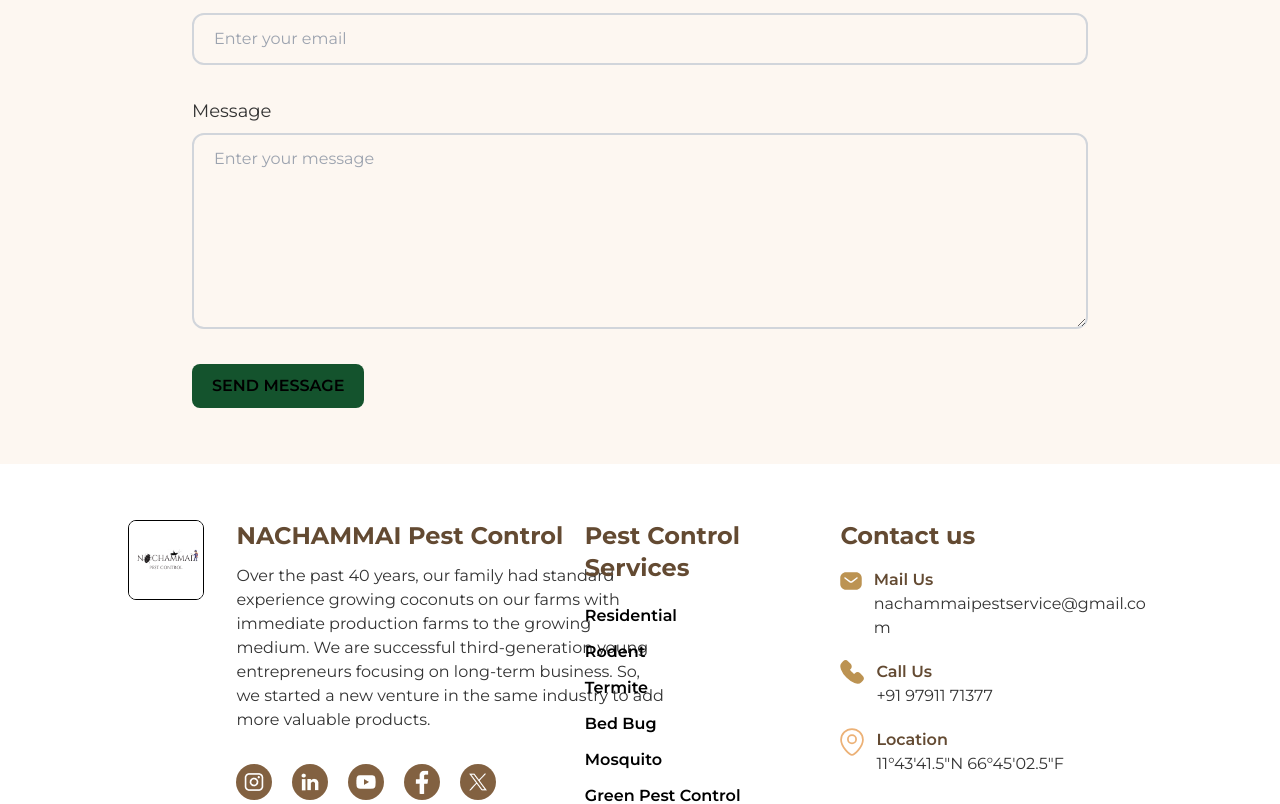
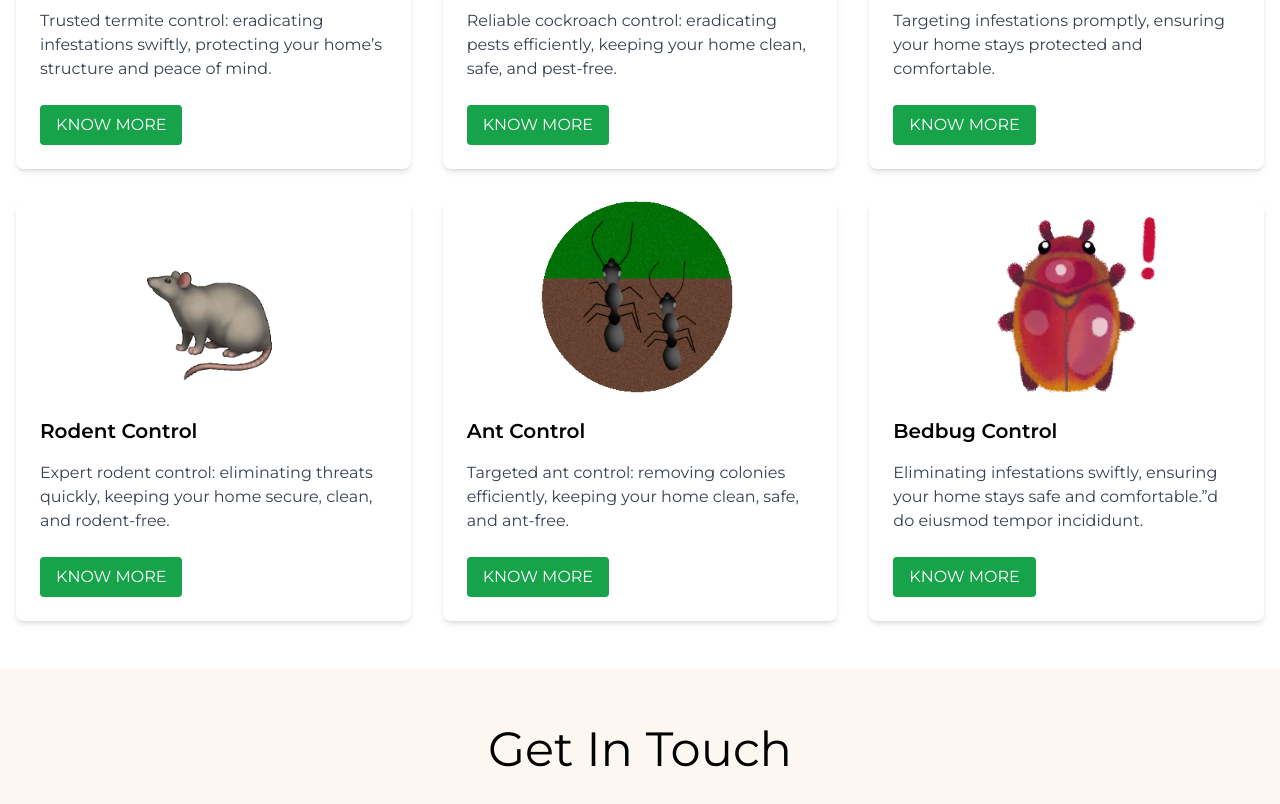
Before and after one commit to sanjay-1505/Nachammai_Pest_Control, a React (Vite) app in the folder Nachammai_Pest_Control/: page /services in a window 1280 px wide. Shown: the part 1175-1979 px from the top of the page. Built offline with nearby package versions, Linux system fonts and the light colour scheme.

Commit message:
Animations Done

```diff
--- a/Nachammai_Pest_Control/package.json
+++ b/Nachammai_Pest_Control/package.json
@@ -13,6 +13,7 @@
     "@emailjs/browser": "^4.4.1",
     "@hookform/resolvers": "^3.9.0",
     "emailjs-com": "^3.2.0",
+    "framer-motion": "^11.11.7",
     "lucide-react": "^0.436.0",
     "react": "^18.3.1",
     "react-dom": "^18.3.1",
--- a/Nachammai_Pest_Control/src/Components/ContactUS.jsx
+++ b/Nachammai_Pest_Control/src/Components/ContactUS.jsx
@@ -2,6 +2,7 @@ import { useForm } from "react-hook-form";
 import { zodResolver } from "@hookform/resolvers/zod";
 import { z } from "zod";
 import emailjs from "emailjs-com";
+import { motion } from "framer-motion";
 
 const Schema = z
   .object({
@@ -56,8 +57,13 @@ const ContactUs = () => {
     );
   };
 
+  const fadeIn = {
+    hidden: { opacity: 0, y: 30 },
+    visible: { opacity: 1, y: 0, transition: { duration: 0.8 } }
+  };
+
   return (
-    <section className="bg-brown50 py-14  ">
+    <motion.section className="bg-brown50 py-14" variants={fadeIn} initial="hidden" animate="visible" >
       <div className="2xl:container mx-auto px-8 md:px-16 lg:px-32">
         <div className="flex justify-center items-center text-black mb-5 md:mb-8">
           <h1 className="text-center text-4xl md:text-5xl">Get In Touch</h1>
@@ -142,7 +148,7 @@ const ContactUs = () => {
           </div>
         </form>
       </div>
-    </section>
+    </motion.section>
   );
 };
 
--- a/Nachammai_Pest_Control/src/Components/Footer.jsx
+++ b/Nachammai_Pest_Control/src/Components/Footer.jsx
@@ -1,8 +1,14 @@
 import { NavLink } from "react-router-dom";
+import { motion } from "framer-motion";
 
 const Footer = () => {
+  const footerAnimation = {
+    hidden: { opacity: 0, y: 50 }, // Start with opacity 0 and move it down slightly
+    visible: { opacity: 1, y: 0, transition: { duration: 1 } } // Animate to full opacity and move up to its original position
+  };
+
   return (
-    <footer className=" pt-14 pb-5 px-8 md:px-16 lg:px-32">
+    <motion.footer variants={footerAnimation} initial="hidden" animate="visible" className=" pt-14 pb-5 px-8 md:px-16 lg:px-32">
       <div className="container grid grid-cols-1 md:grid-cols-2 lg:flex justify-between">
         <div className="flex sm:space-x-4 xl:space-x-8">
           <div className="hidden sm:block">
@@ -160,7 +166,7 @@ const Footer = () => {
               </div>
               <div>
                 <h1 className="text-brown900 font-semibold">Location</h1>
-                <p className="text-[#333333]">11°43'41.5"N 66°45'02.5"F</p>
+                <p className="text-[#333333]">Kattupakkam,Chennai</p>
               </div>
             </div>
           </div>
@@ -170,7 +176,7 @@ const Footer = () => {
       <p className="mt-10 text-center text-brown900 text-sm">
         All copyright@2024 at NACHAMMAI PEST CONTROL
       </p>
-    </footer>
+    </motion.footer>
   );
 };
 
--- a/Nachammai_Pest_Control/src/Components/Navbar.jsx
+++ b/Nachammai_Pest_Control/src/Components/Navbar.jsx
@@ -1,8 +1,24 @@
 import React from 'react'
+import { motion } from 'framer-motion';
+
+
+
 
 const Navbar = () => {
+
+  const fadeIn = {
+    hidden: { opacity: 0, y: 30 },
+    visible: { opacity: 1, y: 0, transition: { duration: 0.8 } }
+  };
+
+  const slideIn = {
+    hidden: { x: '-100%' },
+    visible: { x: 0, transition: { duration: 1 } }
+  };
+
+
   return (
-    <div className="bg-gray-200 py-4 px-6 flex justify-between items-center flex-col md:flex-row">
+    <motion.div variants={fadeIn} initial="hidden" animate="visible" className="bg-gray-200 py-4 px-6 flex justify-between items-center flex-col md:flex-row">
       <div className="flex items-center">
         <img src="./images/logo.png" alt="Nachammai Pest Control" className="w-[125px] h-[80px] mr-4" />
 
@@ -28,7 +44,7 @@ const Navbar = () => {
         </div>
 
       </div>
-    </div>
+    </motion.div>
   )
 }
 
--- a/Nachammai_Pest_Control/src/Components/RandomPointsGame.jsx
+++ b/Nachammai_Pest_Control/src/Components/RandomPointsGame.jsx
@@ -6,7 +6,7 @@ const mosquitoImage = "/images/games.gif"; // Example URL, replace with actual i
 
 const RandomPointsGame = () => {
   const [mosquitoes, setMosquitoes] = useState([]);
-  const [timer, setTimer] = useState(6); // Timer is 10 seconds
+  const [timer, setTimer] = useState(4); // Timer is 10 seconds
   const [killed, setKilled] = useState(false);
 
   useEffect(() => {
--- a/Nachammai_Pest_Control/src/Pages/About.jsx
+++ b/Nachammai_Pest_Control/src/Pages/About.jsx
@@ -1,10 +1,16 @@
 import React from 'react'
 import ContactUs from '../Components/ContactUS'
+import { motion } from 'framer-motion';
 
 const About = () => {
+  const fadeIn = {
+    hidden: { opacity: 0, y: 30 },
+    visible: { opacity: 1, y: 0, transition: { duration: 0.8 } }
+  };
+
   return (
-    <div>
-      <section className="relative bg-[url('/images/banner2.webp')] bg-center bg-no-repeat bg-cover min-h-[600px] flex justify-center items-center">
+    <motion.div variants={fadeIn} initial="hidden" animate="visible"  >
+      <section className="relative bg-[url('/images/bannersss2.jpg')] bg-center bg-no-repeat bg-cover min-h-[600px] flex justify-center items-center">
         <h1 className=" text-black text-5xl md:text-6xl font-semibold">
           About Us
         </h1>
@@ -66,7 +72,7 @@ const About = () => {
 
 
       <ContactUs/>
-    </div>
+    </motion.div>
   )
 }
 
--- a/Nachammai_Pest_Control/src/Pages/Home.jsx
+++ b/Nachammai_Pest_Control/src/Pages/Home.jsx
@@ -3,6 +3,7 @@ import Slider from "react-slick";
 import "slick-carousel/slick/slick.css";
 import "slick-carousel/slick/slick-theme.css";
 import { Link } from "react-router-dom";
+import { motion } from 'framer-motion';
 import { Contact } from 'lucide-react';
 import ContactUs from '../Components/ContactUS';
 import FAQ from '../Components/FAQ';
@@ -44,14 +45,29 @@ const Home = () => {
         ],
       };
 
+    // Animation Variants
+    const fadeIn = {
+        hidden: { opacity: 0, y: 30 },
+        visible: { opacity: 1, y: 0, transition: { duration: 0.8 } }
+    };
+
+    const slideIn = {
+        hidden: { x: '-100%' },
+        visible: { x: 0, transition: { duration: 1 } }
+    };
+
+    const imageSlideIn = {
+        hidden: { x: '100%', opacity: 0 },
+        visible: { x: 0, opacity: 1, transition: { duration: 1 } }
+    };
 
   return (
-    <div>
+    <motion.div initial="hidden" animate="visible">
       <RandomPointsGame/>
         {/* Carousel */}
         <section className="slider-container overflow-hidden">
             <Slider {...settings}>
-            <div className="bg-[url('/images/bannersss1.jpg')] bg-cover bg-center bg-no-repeat w-full min-h-screen relative">
+            <motion.div variants={fadeIn} className="bg-[url('/images/bannersss1.jpg')] bg-cover bg-center bg-no-repeat w-full min-h-screen relative">
                 <div className="absolute inset-x-0 top-1/2 transform -translate-y-1/2 px-8 md:px-20 lg:px-28">
                 <div className="container">
                     <h3 className="text-green-900 font-extrabold text-4xl lg:text-5xl text-stroke-2-white mb-3">
@@ -63,14 +79,14 @@ const Home = () => {
                     </p>
 
                     <Link to="/contact">
-                    <button className="bg-green-900 px-6 py-2 rounded-full text-black font-semibold text-xl md:text-2xl tracking-wide transition-all hover:transition-all hover:bg-gray-200">
+                    <motion.button whileHover={{ scale: 1.1 }} className="bg-green-900 px-6 py-2 rounded-full text-black font-semibold text-xl md:text-2xl tracking-wide transition-all hover:transition-all hover:bg-gray-200">
                         Contact Us
-                    </button>
+                    </motion.button>
                     </Link>
                 </div>
                 </div>
-            </div>
-            <div className="bg-[url('/images/bannersss2.jpg')] bg-cover bg-center bg-no-repeat w-full min-h-screen relative">
+            </motion.div>
+            <motion.div variants={fadeIn} className="bg-[url('/images/bannersss2.jpg')] bg-cover bg-center bg-no-repeat w-full min-h-screen relative">
                 <div className="absolute inset-x-0 top-1/2 transform -translate-y-1/2 px-8 md:px-20 lg:px-28">
                 <div className="">
                     <h3 className="text-green-900 font-extrabold text-4xl lg:text-5xl text-stroke-2-white mb-3">
@@ -82,14 +98,14 @@ const Home = () => {
                     </p>
 
                     <Link to="/services">
-                    <button className="bg-green-900 px-6 py-2 rounded-full text-black font-semibold text-xl md:text-2xl tracking-wide">
+                    <motion.button whileHover={{ scale: 1.1 }} className="bg-green-900 px-6 py-2 rounded-full text-black font-semibold text-xl md:text-2xl tracking-wide">
                         Services
-                    </button>
+                    </motion.button>
                     </Link>
                 </div>
                 </div>
-            </div>
-            <div className="bg-[url('/images/bannersss.jpg')] bg-cover bg-center bg-no-repeat w-full min-h-screen relative">
+            </motion.div>
+            <motion.div variants={fadeIn} className="bg-[url('/images/bannersss.jpg')] bg-cover bg-center bg-no-repeat w-full min-h-screen relative">
                 <div className="absolute inset-x-0 top-1/2 transform -translate-y-1/2 px-8 md:px-20 lg:px-28">
                 <div className="">
                     <h3 className="text-green-900 font-extrabold text-4xl lg:text-5xl text-stroke-2-white mb-3">
@@ -101,25 +117,25 @@ const Home = () => {
                     </p>
 
                     <Link to="/about">
-                    <button className="bg-green-900 px-6 py-2 rounded-full text-black font-semibold text-xl md:text-2xl tracking-wide">
+                    <motion.button whileHover={{ scale: 1.1 }} className="bg-green-900 px-6 py-2 rounded-full text-black font-semibold text-xl md:text-2xl tracking-wide">
                         About Us
-                    </button>
+                    </motion.button>
                     </Link>
                 </div>
                 </div>
-            </div>
+            </motion.div>
             </Slider>
         </section>
 
         {/*About Us*/}
-        <section className="-mt-2 py-14 ">
+        <motion.section variants={fadeIn} className="-mt-2 py-14 ">
         <div className="2xl:container mx-auto px-8 md:px-16 lg:px-32">
-          <div className="flex justify-center items-center text-black font-bold mb-5 md:mb-8">
-            <h1 className="text-4xl md:text-5xl">About Us</h1>
-          </div>
+          <motion.div className="flex justify-center items-center text-black font-bold mb-5 md:mb-8">
+            <motion.h1 className="text-4xl md:text-5xl">About Us</motion.h1>
+          </motion.div>
 
           <div className="mx-auto grid grid-cols-1 lg:grid-cols-2 lg:gap-x-10 xl:gap-0 justify-between items-center">
-            <div className="flex flex-col justify-start order-2 lg:order-1 gap-y-4">
+            <motion.div variants={fadeIn} className="flex flex-col justify-start order-2 lg:order-1 gap-y-4">
               <h2 className="text-[#333333] text-3xl font-bold leading-snug mt-4 lg:mt-0 lg:mb-2.5">
                 NACHAMMAI PEST CONTROL
               </h2>
@@ -134,19 +150,19 @@ const Home = () => {
 
               <div className="mt-5 flex justify-end">
                 <Link to="/about">
-                  <button className="flex items-center text-black font-semibold underline-offset-1 bg-green-800 text-lg px-5 py-2 rounded-lg shadow-md hover:bg-green-500 transition">
+                  <motion.button whileHover={{ scale: 1.1 }} className="flex items-center text-black font-semibold underline-offset-1 bg-green-800 text-lg px-5 py-2 rounded-lg shadow-md hover:bg-green-500 transition">
                     See More
                     <img
                       className="ml-0.5 h-6 w-6 -mr-2"
                       src="/icons/Right2.svg"
                       alt="Arrow icon"
                     />
-                  </button>
+                  </motion.button>
                 </Link>
               </div>
-            </div>
+            </motion.div>
 
-            <div className="flex justify-center flex-col lg:justify-end gap-4 items-center order-1 lg:order-2">
+            <motion.div variants={fadeIn} className="flex justify-center flex-col lg:justify-end gap-4 items-center order-1 lg:order-2">
               <p className='text-[#333333] text-justify leading-relaxed md:text-xl font-bold text-lg '>Find Out what can we do for you.
               </p>
               <p className='text-[#333333] text-justify leading-relaxed md:text-xl font-bold text-lg'>Get in Touch Today for more information!
@@ -154,13 +170,13 @@ const Home = () => {
 
               <button className='bg-green-800 p-3 rounded-md text-black  font-semibold'><a href="tel:+91 9791171377">Call Now</a></button>
               <button className='bg-green-800 p-3 rounded-md text-black font-semibold'><Link to='/contact'>Contact Us</Link></button>
-            </div>
+            </motion.div>
           </div>
         </div>
-      </section>
+      </motion.section>
 
-        {/*Pest Services*/}
-        <div className="bg-white p-4 rounded-lg  mt-3 mb-3">
+      {/*Pest Services*/}
+      <motion.div variants={fadeIn} className="bg-white p-4 rounded-lg  mt-3 mb-3">
            <h2 className="text-2xl text-center font-bold mb-4">What Kind of Pest Control Service Are You Looking For?</h2>
             <div className="grid grid-cols-3 gap-4">
               <div className="flex flex-col items-center justify-center">
@@ -188,17 +204,17 @@ const Home = () => {
                 <p className="text-black mt-2 font-bold">Bed Bugs</p>
               </div>
             </div>
-        </div>
+        </motion.div>
 
         {/*Technicians*/}
 
         <section className="pt-8 md:pt-14 ">
-          <h1 className="mt-5 md:mt-0 text-3xl md:text-5xl text-center mb-10 text-black">
+          <motion.h1 variants={fadeIn} className="mt-5 md:mt-0 text-3xl md:text-5xl text-center mb-10 text-black">
             Profession Pest Control Technicians
-          </h1>
+          </motion.h1>
        </section>
 
-       <section className="pt-8 md:pt-14 mb-4">
+       <motion.section variants={fadeIn} className="pt-8 md:pt-14 mb-4">
         <div className="2xl:container mx-auto px-8 md:px-16 lg:px-32">
           <div className="grid grid-cols-1 md:grid-cols-2 gap-4">
             <div className="flex flex-col order-1 lg:order-2">
@@ -224,9 +240,9 @@ const Home = () => {
             </div>
           </div>
         </div>
-      </section>
+      </motion.section>
 
-      <section className="pt-5 md:pt-14 mb-4 ">
+      <motion.section variants={fadeIn} className="pt-5 md:pt-14 mb-4 ">
         <div className="2xl:container mx-auto px-8 md:px-16 lg:px-32">
           <div className="grid grid-cols-1 md:grid-cols-2 gap-4 relative">
             <div className="flex flex-col">
@@ -251,9 +267,9 @@ const Home = () => {
             </div>
           </div>
         </div>
-      </section>
+      </motion.section>
 
-      <section className="pt-8 md:pt-14 mb-4">
+      <motion.section variants={fadeIn} className="pt-8 md:pt-14 mb-4">
         <div className="2xl:container mx-auto px-8 md:px-16 lg:px-32">
           <div className="grid grid-cols-1 md:grid-cols-2 gap-4">
             <div className="flex flex-col order-1 lg:order-2">
@@ -279,9 +295,9 @@ const Home = () => {
             </div>
           </div>
         </div>
-      </section>
+      </motion.section>
 
-      <section className="pt-5 md:pt-14 mb-4">
+      <motion.section variants={fadeIn} className="pt-5 md:pt-14 mb-4">
         <div className="2xl:container mx-auto px-8 md:px-16 lg:px-32">
           <div className="grid grid-cols-1 md:grid-cols-2 gap-4 relative">
             <div className="flex flex-col">
@@ -306,9 +322,9 @@ const Home = () => {
             </div>
           </div>
         </div>
-      </section>
+      </motion.section>
 
-      <section className="pt-8 md:pt-14 mb-4">
+      <motion.section variants={fadeIn} className="pt-8 md:pt-14 mb-4">
         <div className="2xl:container mx-auto px-8 md:px-16 lg:px-32">
           <div className="grid grid-cols-1 md:grid-cols-2 gap-4">
             <div className="flex flex-col order-1 lg:order-2">
@@ -334,18 +350,23 @@ const Home = () => {
             </div>
           </div>
         </div>
-      </section>
-
-      <div className='mt-3 mb-4'>
-      <FAQ/>
-      </div>
-      <ContactUs/>
-    </div>
+      </motion.section>
 
 
 
 
-  )
-}
 
-export default Home
+
+        <motion.div variants={fadeIn} className="bg-white p-4 rounded-lg  mt-3 mb-3">
+            <FAQ />
+        </motion.div>
+
+        {/*Contact*/}
+        <motion.section variants={fadeIn} className="p-4">
+          <ContactUs />
+        </motion.section>
+    </motion.div>
+  );
+};
+
+export default Home;
--- a/Nachammai_Pest_Control/src/Pages/Services.jsx
+++ b/Nachammai_Pest_Control/src/Pages/Services.jsx
@@ -2,13 +2,94 @@ import React from 'react'
 import ContactUs from '../Components/ContactUS'
 
 const Services = () => {
+
+  const services = [
+    {
+      title: 'Termite Control',
+      description:
+       'Trusted termite control: eradicating infestations swiftly, protecting your home’s structure and peace of mind.',
+      imageUrl: '/images/termites.gif',
+      altText: 'Termite Control',
+      website:'https://en.wikipedia.org/wiki/Termite'
+    },
+    {
+      title: 'Cockroach Control',
+      description:
+        'Reliable cockroach control: eradicating pests efficiently, keeping your home clean, safe, and pest-free.',
+      imageUrl: '/images/roaches.gif', // Replace with the correct image URL
+      altText: 'Cockroach Control',
+      website:'https://en.wikipedia.org/wiki/Cockroach'
+    },
+    {
+      title: 'Mosquito Control',
+      description:
+        'Targeting infestations promptly, ensuring your home stays protected and comfortable.',
+      imageUrl: '/images/mosquito.gif', // Replace with the correct image URL
+      altText: 'Mosquito Control',
+      website:'https://en.wikipedia.org/wiki/Mosquito'
+    },
+    {
+      title: 'Rodent Control',
+      description:
+        'Expert rodent control: eliminating threats quickly, keeping your home secure, clean, and rodent-free.',
+      imageUrl: '/images/rats.gif', // Replace with the correct image URL
+      altText: 'Rodent Control',
+      website:'https://en.wikipedia.org/wiki/Rodent'
+    },
+    {
+      title: 'Ant Control',
+      description:
+        'Targeted ant control: removing colonies efficiently, keeping your home clean, safe, and ant-free.',
+      imageUrl: '/images/ants.gif', // Replace with the correct image URL
+      altText: 'Ant Control',
+      website:'https://en.wikipedia.org/wiki/Ant'
+    },
+    {
+      title: 'Bedbug Control',
+      description:
+        'Eliminating infestations swiftly, ensuring your home stays safe and comfortable.”d do eiusmod tempor incididunt.',
+      imageUrl: '/images/bedbugs.gif', // Replace with the correct image URL
+      altText: 'BedBug Control',
+      website:'https://en.wikipedia.org/wiki/Bed_bug'
+    },
+  ];
+
   return (
     <>
-      <section className="relative bg-[url('/images/banner3.avif')] bg-center bg-no-repeat bg-cover min-h-[600px] flex justify-center items-center">
+      <section className="relative bg-[url('/images/bannersss.jpg')] bg-center bg-no-repeat bg-cover min-h-[600px] flex justify-center items-center">
         <h1 className=" text-black text-5xl md:text-6xl font-semibold">
           Services
         </h1>
       </section>
+
+      <section className="py-12">
+      <div className="container mx-auto px-4">
+        <h2 className="text-center text-3xl font-bold mb-8">Our Services</h2>
+        <div className="grid gap-8 lg:grid-cols-3 md:grid-cols-2 sm:grid-cols-1">
+          {services.map((service, index) => (
+            <div key={index} className="bg-white shadow-md rounded-lg overflow-hidden">
+              <img
+                src={service.imageUrl}
+                alt={service.altText}
+                className="pl-[25%] h-48 object-cover"
+              />
+              <div className="p-6">
+                <h3 className="text-xl font-semibold mb-4">{service.title}</h3>
+                <p className="text-gray-700 mb-6">{service.description}</p>
+                <a
+                  href={service.website}
+                  className="inline-block bg-green-600 text-white px-4 py-2 rounded hover:bg-green-700 transition"
+                >
+                  KNOW MORE
+                </a>
+              </div>
+            </div>
+          ))}
+        </div>
+      </div>
+    </section>
+
+
 
 
 
```
Also changed, not shown: Nachammai_Pest_Control/src/Components/Navbar2.jsx (+9 -15 lines), Nachammai_Pest_Control/public/images/mosquito.gif (added), 1 other file (tests, documents, lock files or other folders).
